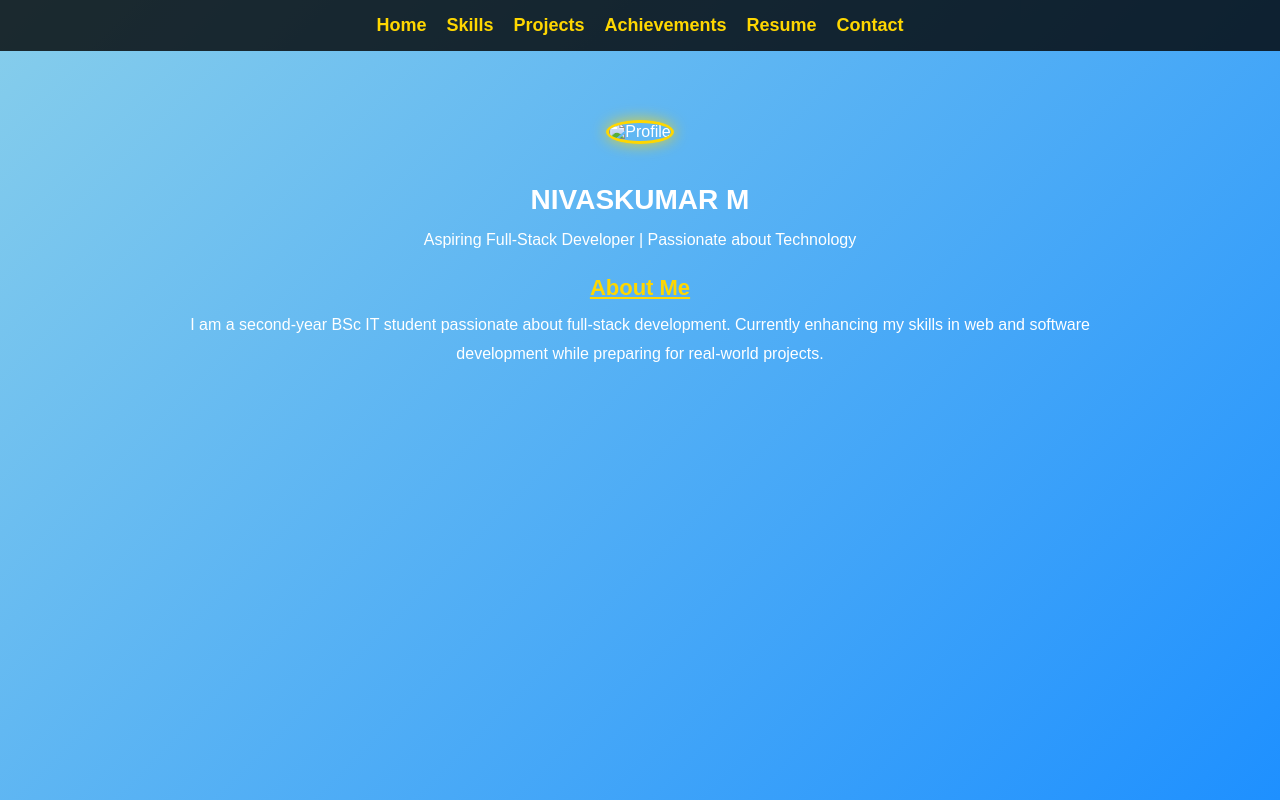
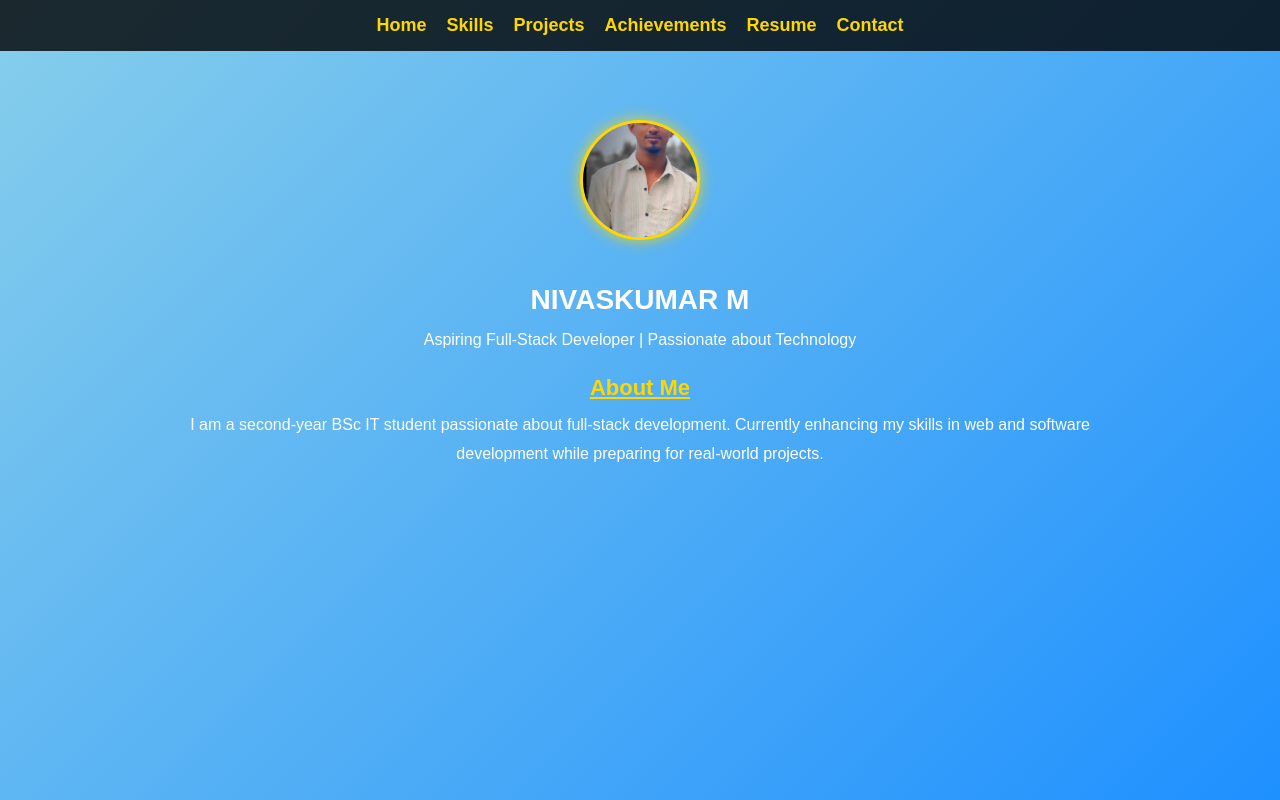
Before and after one commit to nivash123m/Nivash, a plain HTML site: page nivas.html in a window 1280 px wide. Drawn offline with Linux system fonts and the light colour scheme.

Commit message:
Update nivas.html

```diff
--- a/nivas.html
+++ b/nivas.html
@@ -144,7 +144,7 @@
 
     <!-- Home Section -->
     <div id="home" class="section active fade-in">
-        <img src="profile.jpg" alt="Profile" class="profile-pic">
+        <img src="Screenshot_20241102_214008.jpg" alt="Profile" class="profile-pic">
         <h1>NIVASKUMAR M</h1>
         <p>Aspiring Full-Stack Developer | Passionate about Technology</p>
         <h2>About Me</h2>
```
